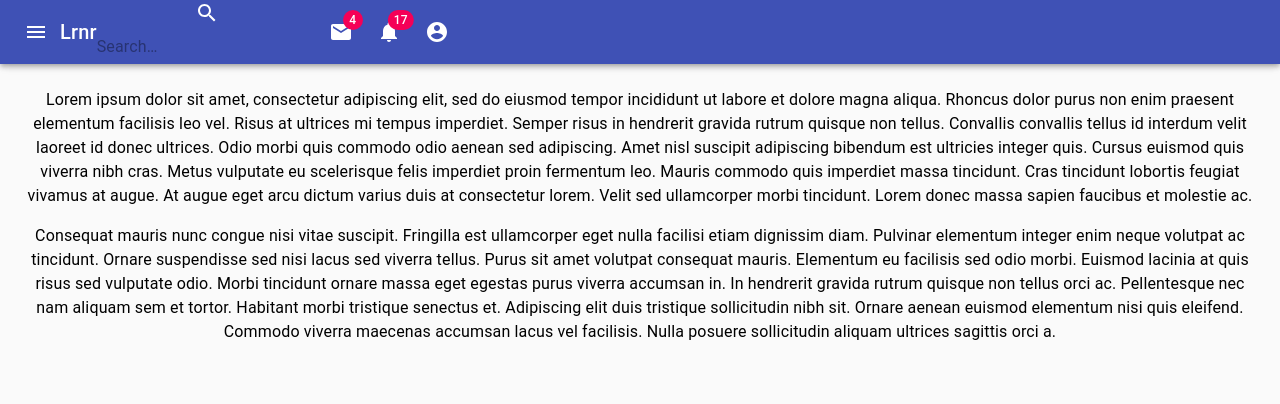
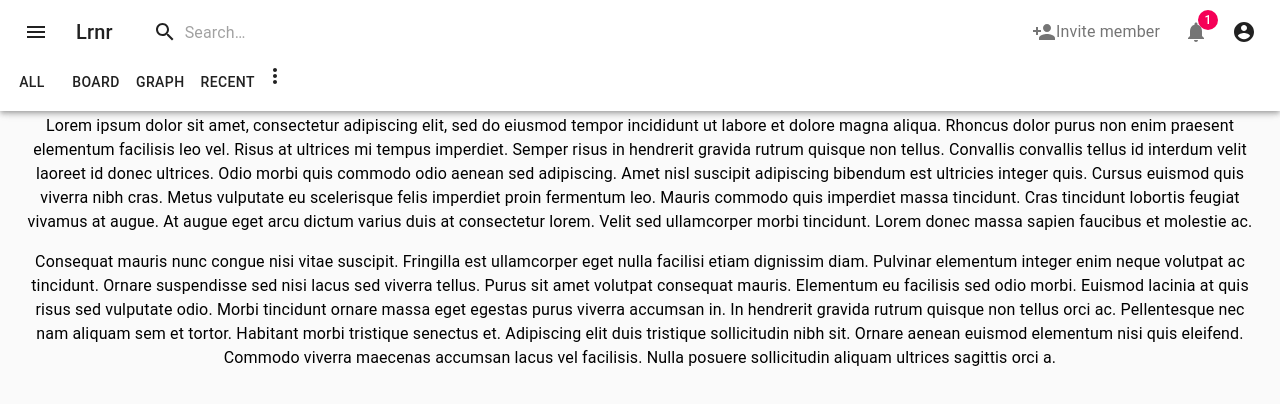
Before and after one commit to therishavmehta/lrnr, a React (Create React App) app: page / in a window 1280 px wide. Shown: the top 404 px of the page. Built offline with nearby package versions, Linux system fonts and the light colour scheme.

Commit message:
Filter layout added

```diff
--- a/src/containers/Sidenav/Sidenav.jsx
+++ b/src/containers/Sidenav/Sidenav.jsx
@@ -1,11 +1,12 @@
 import React from 'react';
 import clsx from 'clsx';
-import { makeStyles } from '@material-ui/core/styles';
+import {fade, makeStyles } from '@material-ui/core/styles';
 import Drawer from '@material-ui/core/Drawer';
 import AppBar from '@material-ui/core/AppBar';
 import CssBaseline from '@material-ui/core/CssBaseline';
 import Toolbar from '@material-ui/core/Toolbar';
 import List from '@material-ui/core/List';
+import Button from '@material-ui/core/Button';
 import Typography from '@material-ui/core/Typography';
 import Divider from '@material-ui/core/Divider';
 import ListItem from '@material-ui/core/ListItem';
@@ -20,8 +21,12 @@ import Badge from '@material-ui/core/Badge';
 import SearchIcon from '@material-ui/icons/Search';
 import AccountCircle from '@material-ui/icons/AccountCircle';
 import NotificationsIcon from '@material-ui/icons/Notifications';
+import PersonAddIcon from '@material-ui/icons/PersonAdd';
+import MoreVertIcon from '@material-ui/icons/MoreVert';
+import ChevronLeftIcon from '@material-ui/icons/ChevronLeft';
+import AddIcon from '@material-ui/icons/Add';
 
-const drawerWidth = 240;
+const drawerWidth = 400;
 
 const useStyles = makeStyles(theme => ({
     root: {
@@ -35,11 +40,13 @@ const useStyles = makeStyles(theme => ({
         flexShrink: 0,
     },
     drawerPaper: {
+        paddingTop: 50,
         width: drawerWidth,
     },
     // necessary for content to be below app bar
     toolbar: theme.mixins.toolbar,
     content: {
+        paddingTop: 50,
         flexGrow: 1,
         padding: theme.spacing(3),
         transition: theme.transitions.create('margin', {
@@ -55,6 +62,61 @@ const useStyles = makeStyles(theme => ({
         }),
         marginLeft: 0,
     },
+    grow: {
+        flexGrow: 1,
+    },
+    menuButton: {
+        marginRight: theme.spacing(2),
+    },
+    title: {
+        display: 'none',
+        [theme.breakpoints.up('sm')]: {
+            display: 'block',
+        },
+    },
+    search: {
+        position: 'relative',
+        borderRadius: theme.shape.borderRadius,
+        backgroundColor: fade(theme.palette.common.white, 0.15),
+        '&:hover': {
+            backgroundColor: fade(theme.palette.common.white, 0.25),
+        },
+        marginRight: theme.spacing(2),
+        marginLeft: 0,
+        width: '100%',
+        [theme.breakpoints.up('sm')]: {
+            marginLeft: theme.spacing(3),
+            width: 'auto',
+        },
+    },
+    searchIcon: {
+        padding: theme.spacing(0, 2),
+        height: '100%',
+        position: 'absolute',
+        pointerEvents: 'none',
+        display: 'flex',
+        alignItems: 'center',
+        justifyContent: 'center',
+    },
+    inputRoot: {
+        color: 'inherit',
+    },
+    inputInput: {
+        padding: theme.spacing(1, 1, 1, 0),
+        // vertical padding + font size from searchIcon
+        paddingLeft: `calc(1em + ${theme.spacing(4)}px)`,
+        transition: theme.transitions.create('width'),
+        width: '100%',
+        [theme.breakpoints.up('md')]: {
+            width: '20ch',
+        },
+    },
+    sectionDesktop: {
+        display: 'none',
+        [theme.breakpoints.up('md')]: {
+            display: 'flex',
+        },
+    }
 }));
 const menuId = 'primary-search-account-menu';
 export default function SideNav() {
@@ -69,11 +131,45 @@ export default function SideNav() {
     const handleProfileMenuOpen = event => {
         setAnchorEl(event.currentTarget);
     };
+    const toggleDrawer = (anchor, open) => event => {
+        if (event.type === 'keydown' && (event.key === 'Tab' || event.key === 'Shift')) {
+            return;
+        }
+    };
+
+    const list = anchor => (
+        <div
+            className={clsx(classes.list, {
+                [classes.fullList]: anchor === 'top' || anchor === 'bottom',
+            })}
+            role="presentation"
+            onClick={toggleDrawer(anchor, false)}
+            onKeyDown={toggleDrawer(anchor, false)}
+        >
+            <List>
+                {['Inbox', 'Starred', 'Send email', 'Drafts'].map((text, index) => (
+                    <ListItem button key={text}>
+                        <ListItemIcon>{index % 2 === 0 ? <InboxIcon /> : <MailIcon />}</ListItemIcon>
+                        <ListItemText primary={text} />
+                    </ListItem>
+                ))}
+            </List>
+            <Divider />
+            <List>
+                {['All mail', 'Trash', 'Spam'].map((text, index) => (
+                    <ListItem button key={text}>
+                        <ListItemIcon>{index % 2 === 0 ? <InboxIcon /> : <MailIcon />}</ListItemIcon>
+                        <ListItemText primary={text} />
+                    </ListItem>
+                ))}
+            </List>
+        </div>
+    );
 
     return (
         <div className={classes.root}>
             <CssBaseline />
-            <AppBar position="fixed" className={classes.appBar}>
+            <AppBar color="white" position="fixed" className={classes.appBar}>
                 <Toolbar>
                     <IconButton
                         color="inherit"
@@ -102,13 +198,16 @@ export default function SideNav() {
                     </div>
                     <div className={classes.grow} />
                     <div className={classes.sectionDesktop}>
-                        <IconButton aria-label="show 4 new mails" color="inherit">
-                            <Badge badgeContent={4} color="secondary">
-                                <MailIcon />
+                        <IconButton color="white">
+                            <Badge color="secondary">
+                                <PersonAddIcon />
+                                <Typography>
+                                    Invite member
+                                </Typography>
                             </Badge>
                         </IconButton>
-                        <IconButton aria-label="show 17 new notifications" color="inherit">
-                            <Badge badgeContent={17} color="secondary">
+                        <IconButton color="white">
+                            <Badge badgeContent={1} color="secondary">
                                 <NotificationsIcon />
                             </Badge>
                         </IconButton>
@@ -124,6 +223,17 @@ export default function SideNav() {
                         </IconButton>
                     </div>
                 </Toolbar>
+                <div style={{display: 'flex', paddingBottom: '10px'}}>
+                    {['All', 'Board', 'Graph', 'Recent'].map(anchor => (
+                        <React.Fragment key={anchor}>
+                            <Button onClick={toggleDrawer(anchor, true)}>{anchor}</Button>
+                            <Drawer anchor={anchor} onClose={toggleDrawer(anchor, false)}>
+                                {list(anchor)}
+                            </Drawer>
+                        </React.Fragment>
+                    ))}
+                    <MoreVertIcon />
+                </div>
             </AppBar>
             <Drawer
                 className={classes.drawer}
@@ -134,6 +244,10 @@ export default function SideNav() {
                 }}
             >
                 <div className={classes.toolbar} />
+                <div style={{display:'flex', justifyContent:'flex-end'}}>
+                    <Button ><AddIcon /></Button>
+                    <Button><ChevronLeftIcon onClick={handleChangeDrawer} /></Button>
+                </div>
                 <List>
                     {['sample 1', 'sample 2', 'sample 3', 'sample 4'].map((text, index) => (
                         <ListItem button key={text}>
```
